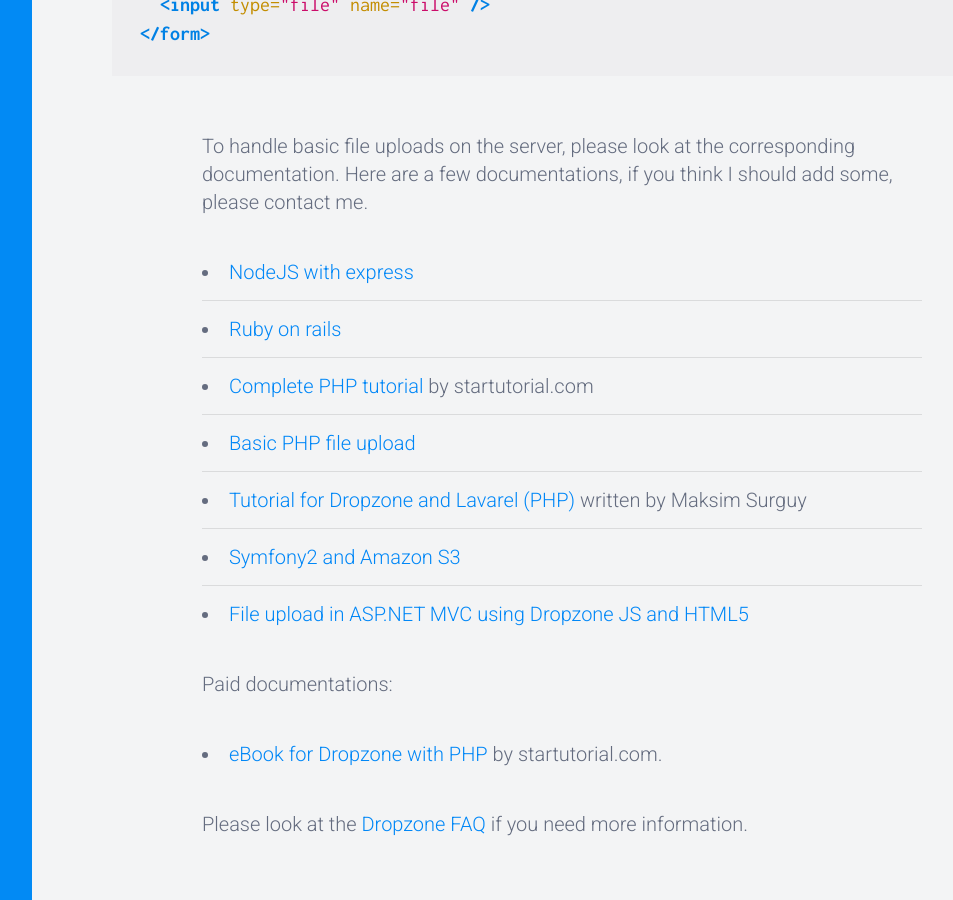
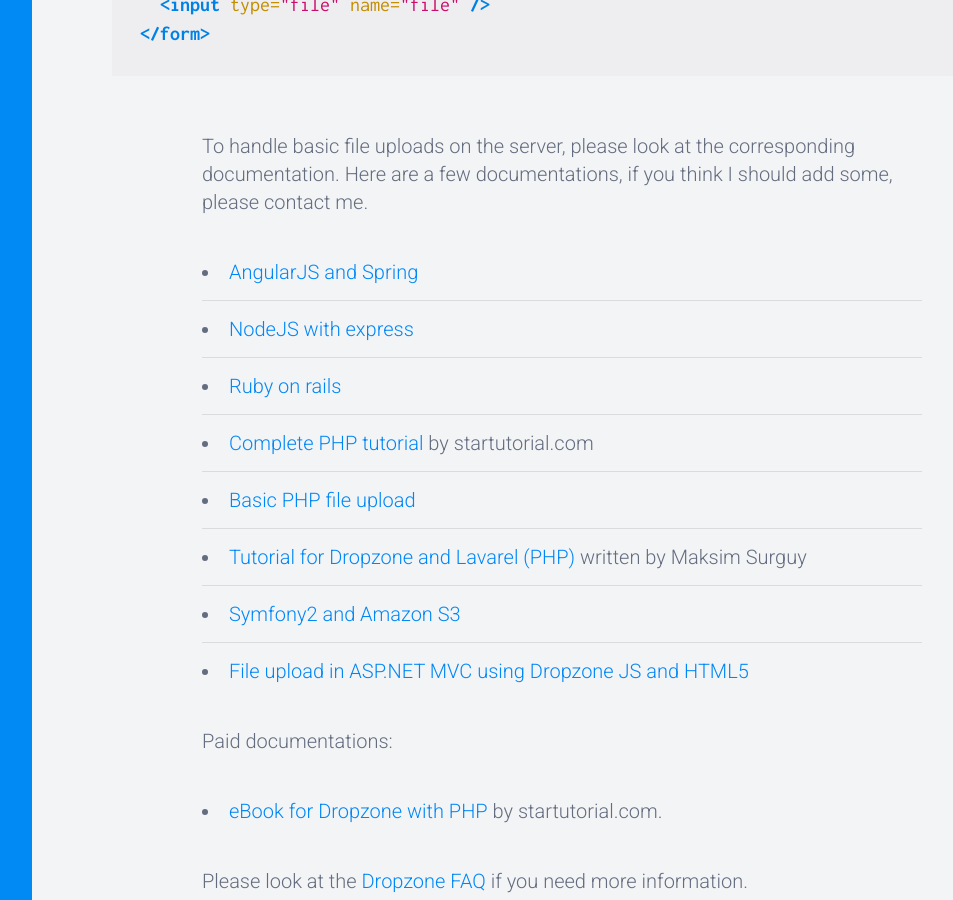
Before and after one commit to dropzone/dropzone, a Jekyll site: the page built from index.md, in a window 1280 px wide and 900 px high, scrolled down 6787 px. Shown: the whole window, without its empty margins (188-1141 px from the left). Built offline with Jekyll 4.4.1, drawn with Linux system fonts in a browser that asks for light colours; comment, search, counter and statistics services are not loaded.

Commit message:
Update index.md

```diff
--- a/index.md
+++ b/index.md
@@ -188,6 +188,7 @@
 documentation. Here are a few documentations, if you think I should add some,
 please contact me.
 
+- [AngularJS and Spring](http://www.cantangosolutions.com/blog/Easy-File-Upload-Using-DropzoneJS-AngularJs-And-Spring)
 - [NodeJS with express](http://howtonode.org/really-simple-file-uploads)
 - [Ruby on rails](http://guides.rubyonrails.org/form_helpers.html#uploading-files)
 - [Complete PHP tutorial](http://www.startutorial.com/articles/view/how-to-build-a-file-upload-form-using-dropzonejs-and-php) by startutorial.com
```
